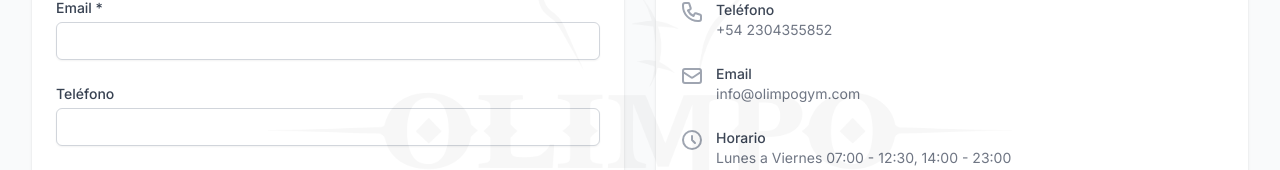
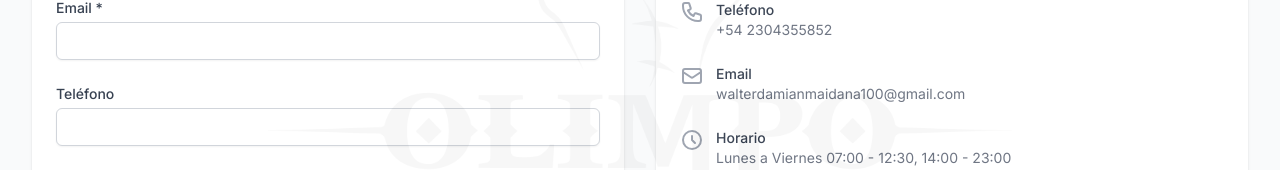
Before and after one commit to lessslie/olimpo-next, a Next.js app: page /contact in a window 1280 px wide. Shown: the part 436-606 px from the top of the page. Built offline with nearby package versions, Linux system fonts and the light colour scheme.

Commit message:
Actualizar correo electrónico y ajustar posición de imagen en la página principal

```diff
--- a/src/app/contact/page.tsx
+++ b/src/app/contact/page.tsx
@@ -207,8 +207,8 @@
                   <div className="ml-3 text-sm text-gray-500">
                     <p className="font-medium text-gray-700">Email</p>
                     <p>
-                      <a href="mailto:info@olimpogym.com" className="hover:text-gray-900">
-                        info@olimpogym.com
+                      <a href="mailto:walterdamianmaidana100@gmail.com" className="hover:text-gray-900">
+                        walterdamianmaidana100@gmail.com
                       </a>
                     </p>
                   </div>
--- a/src/app/page.tsx
+++ b/src/app/page.tsx
@@ -19,7 +19,7 @@
           className="absolute inset-0 bg-black"
           style={{
             backgroundImage: 'url(/images/olimpoNegro.jpeg)',
-            backgroundPosition: '80% center',
+            backgroundPosition: '95% center',
             backgroundRepeat: 'no-repeat',
             backgroundSize: 'contain'
           }}
```
